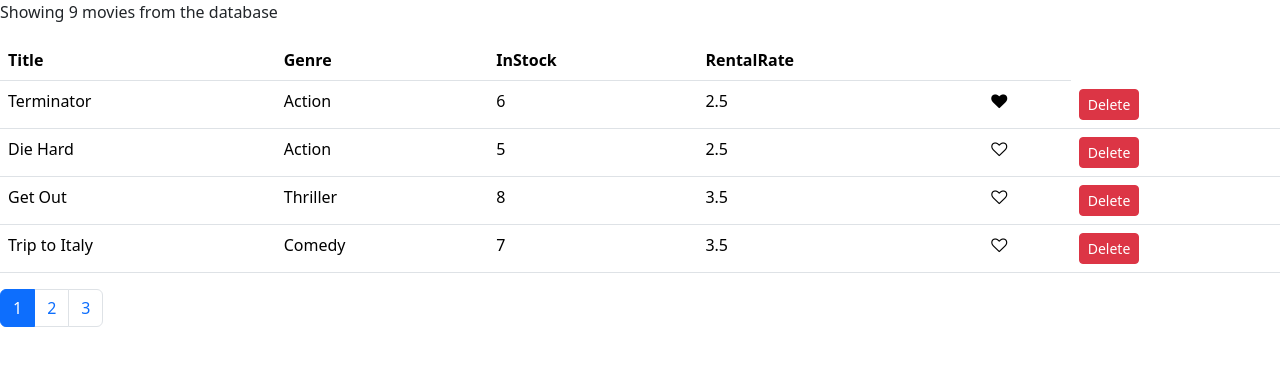
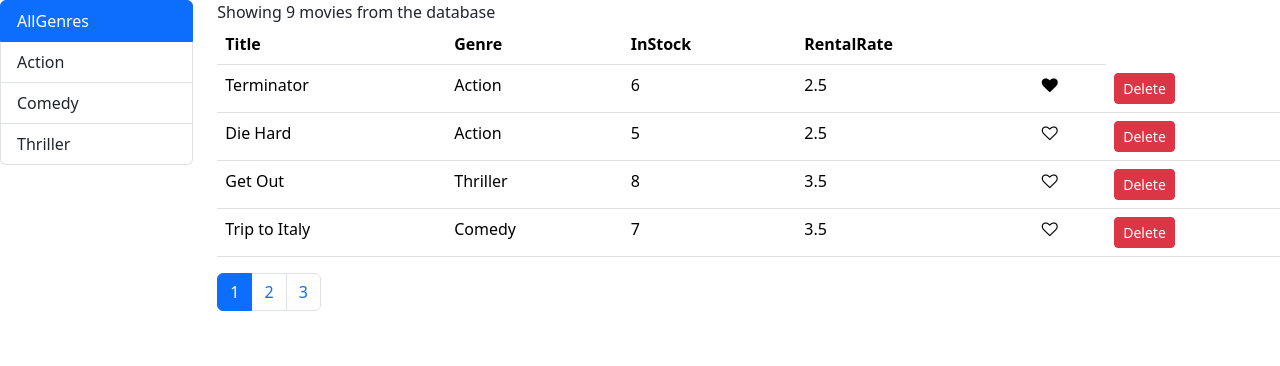
Before and after one commit to skaviray/movie-booking-system, a React (Create React App) app: page / in a window 1280 px wide. Shown: the top 366 px of the page. Built offline with nearby package versions, Linux system fonts and the light colour scheme.

Commit message:
Below changes are added to this commit 1.  removed the initialisation of movies and Genres from the state and add them to the function componentDidMount() 2. Added the listGroup to get a menu to filer based on Genres. 3. Added the validation of the proptypes.

```diff
--- a/package.json
+++ b/package.json
@@ -13,6 +13,7 @@
     "font-awesome": "^4.7.0",
     "lodash": "^4.17.21",
     "lowdash": "^1.2.0",
+    "prop-types": "^15.8.1",
     "react": "^19.0.0",
     "react-bootstrap": "^2.10.9",
     "react-dom": "^19.0.0",
--- a/src/App.js
+++ b/src/App.js
@@ -4,6 +4,7 @@ import MoviesDashboard from './movies/moviesDashboard';
 import Sidebar from './front-end-components/sidebar';
 import NavBar from './components/navbar';
 import Counters from './components/Counters';
+import ListGroup from './movies/common/listGroup';
 
 import React, { Component } from 'react';
 
@@ -60,6 +61,7 @@ class App extends Component {
       // </main>
       // </React.Fragment>
       <MoviesDashboard></MoviesDashboard>
+      // <ListGroup></ListGroup>
     );
   }
 }
--- /dev/null
+++ b/src/movies/common/listGroup.jsx
@@ -0,0 +1,19 @@
+import React from 'react'
+
+const ListGroup = (props) => {
+    const {items,currentGenre, onSelectGenre} = props
+    return (
+    <ul className="list-group">
+        <li className={currentGenre === "allGenres" ? "list-group-item active" :  "list-group-item"} >AllGenres</li>
+        { items.map(item =>
+        <li
+        key={item.name}
+        className={currentGenre === item.name ? "list-group-item active" :  "list-group-item"}
+        // className='list-group-item'
+        onClick={() => onSelectGenre(item)}
+        style={{cursor: "pointer"}}>{item.name}</li>)}
+    </ul>
+    );
+}
+
+export default ListGroup;
--- a/src/movies/moviesDashboard.jsx
+++ b/src/movies/moviesDashboard.jsx
@@ -1,21 +1,32 @@
 import React, { Component } from 'react';
-import { FontAwesomeIcon } from '@fortawesome/react-fontawesome';
+// import { FontAwesomeIcon } from '@fortawesome/react-fontawesome';
 import Like from './common/like';
 import Pagination from './common/pagination'
 import { paginate } from '../utils/paginate';
-// import Pagination from 'react-bootstrap/Pagination';
-import { faHeart } from '@fortawesome/free-solid-svg-icons';
+import ListGroup from './common/listGroup';
+// import { faHeart } from '@fortawesome/free-solid-svg-icons';
 
 
 // import { getGenres,getMovies } from '../services/fakeGenreService';
 import { getMovies,deleteMovie } from '../services/fakeMovieService';
+import { genres, getGenres } from '../services/fakeGenreService';
 
 class MoviesDashboard extends Component {
     state = {
-        movies: getMovies(),
+        movies: [],
+        genres: [],
         pageSize: 4,
         currentPage: 1,
+        currentGenre: "allGenres",
         active: 1
+    }
+    componentDidMount() {
+        this.setState(
+            {
+                movies: getMovies(),
+                genres: getGenres()
+            }
+        )
     }
     handleDelete = (movie) => {
         console.log("deleting movie", movie._id)
@@ -34,13 +45,25 @@ class MoviesDashboard extends Component {
     handlePageChange = (page) => {
         this.setState({currentPage: page})
     }
-    getTable = () => {
+    handleGenreSelect = (genre) => {
+        console.log(genre.name)
+        this.setState(
+            { currentGenre: genre.name}
+        )
+    }
+    render() {
         const {length: count} = this.state.movies
-        const { movies, pageSize, currentPage } = this.state
-        const moviesPerPage = paginate(movies,currentPage,pageSize)
+        const { movies: allMovies, pageSize, currentPage } = this.state
+        const {genres: allGenres, currentGenre} = this.state
+        const movies = paginate(allMovies,currentPage,pageSize)
         return (
-            <React.Fragment>
-            <table class="table">
+            <div className='row'>
+                <div className="col-2">
+                    <ListGroup items={this.state.genres} currentGenre={this.state.currentGenre} onSelectGenre={this.handleGenreSelect}></ListGroup>
+                </div>
+                <div className="col">
+                    <p1>Showing {count} movies from the database</p1>
+                    <table className="table">
                         <thead>
                             <tr>
                             {/* <th scope="col">#</th> */}
@@ -52,7 +75,7 @@ class MoviesDashboard extends Component {
                             </tr>
                         </thead>
                         <tbody>
-                { moviesPerPage.map( movie => (
+                            { movies.map( movie => (
                                 <tr key={movie._id}>
                                     {/* <th scope="row">{movie._id}</th> */}
                                     <td>{movie.title}</td>
@@ -65,18 +88,15 @@ class MoviesDashboard extends Component {
 
                         </tbody>
                     </table>
-            <Pagination itemsCount={count} pageSize={this.state.pageSize} onPageChange={this.handlePageChange} currentPage={this.state.currentPage} />
-            </React.Fragment>
+                    <Pagination
+                    itemsCount={count}
+                    pageSize={this.state.pageSize}
+                    onPageChange={this.handlePageChange}
+                    currentPage={this.state.currentPage}
+                    />
+                </div>
+            </div>
         )
-    }
-    render() {
-        if (this.state.movies.length === 0 ) return <p1>There are no movies in the database</p1>
-        return (
-        <React.Fragment>
-            <p>Showing {this.state.movies.length} movies from the database</p>
-            {this.getTable()}
-        </React.Fragment>
-    );
     }
 }
 
--- a/src/utils/paginate.js
+++ b/src/utils/paginate.js
@@ -3,8 +3,5 @@ import _ from "lodash"
 export function paginate(items, pageNumber, pageSize) {
     const startIndex = (pageNumber - 1) * pageSize
     return _(items).slice(startIndex).take(pageSize).value()
-    // _.slice(items, startIndex)
-    // _.take()
-    return
 
 }
```
Also changed, not shown: src/movies/common/pagination.jsx (+9 -5 lines), 1 other file (tests, documents, lock files or other folders). Lines whose indentation alone changed are shown as unchanged.
